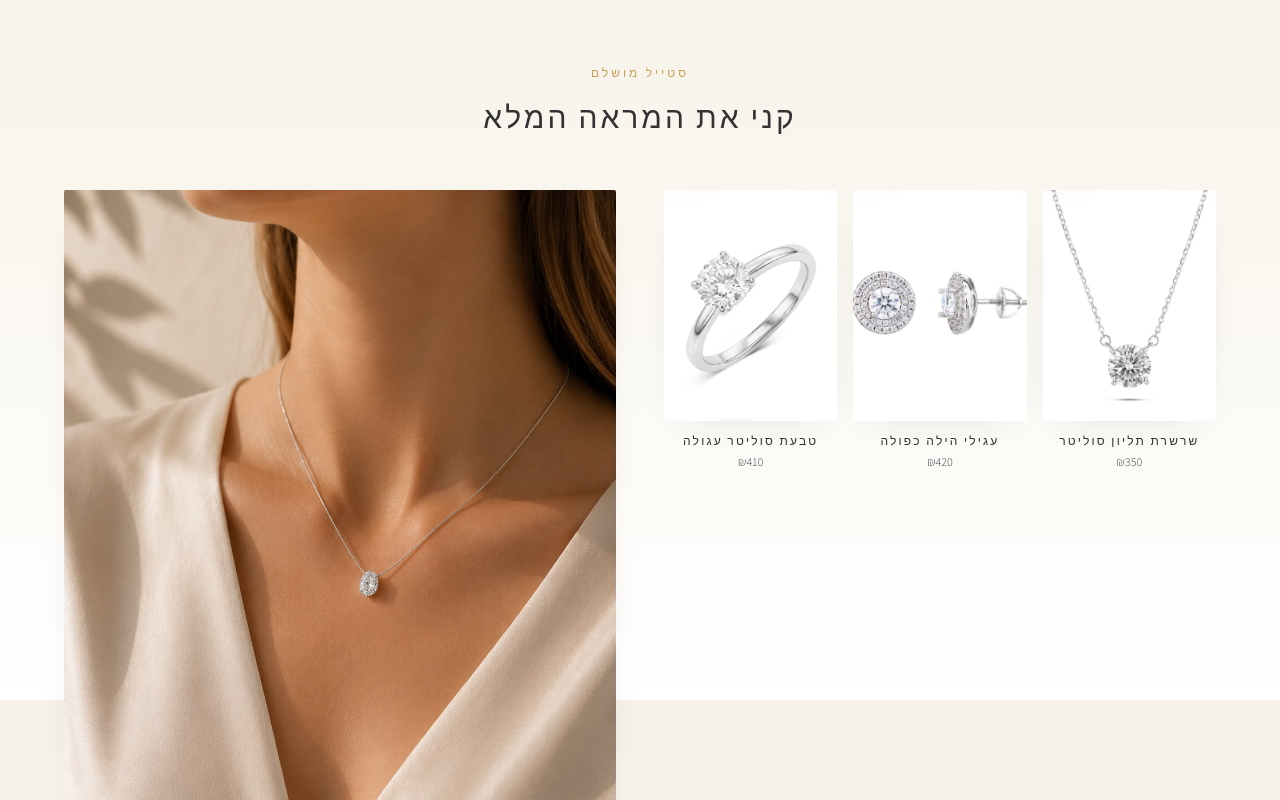
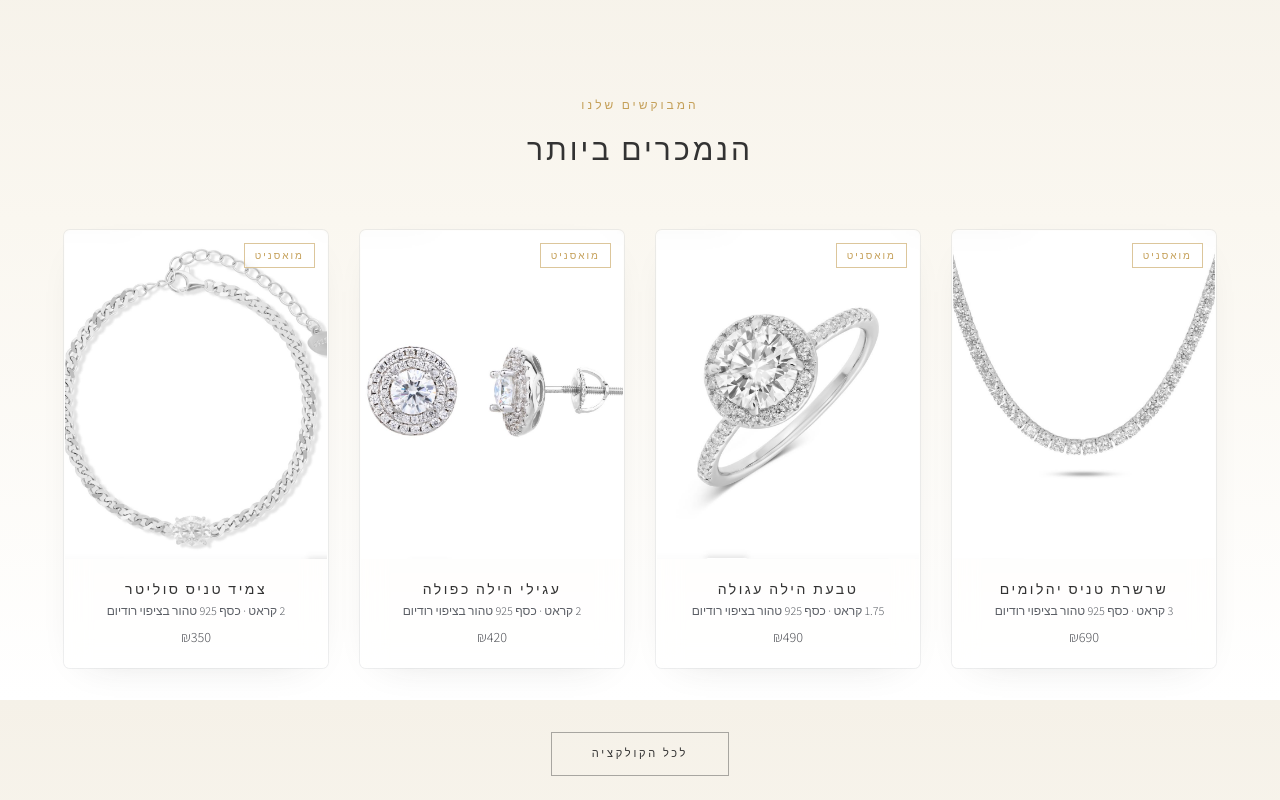
Before and after one commit to adiamatoa12-max/oridor-jewelry, a Next.js app: page / in a window 1280 px wide. Shown: the part 4900-5700 px from the top of the page. Built offline with nearby package versions, Linux system fonts and the light colour scheme.

Commit message:
Replace 'Shop the Full Look' with minimalist 'הנמכרים ביותר' bestsellers row
- Remove ShopTheLook section + orphaned file
- Add Bestsellers: clean 4-product, product-only row on light bg with generous padding

Co-Authored-By: Claude Opus 4.8 <noreply@anthropic.com>

```diff
--- a/app/page.tsx
+++ b/app/page.tsx
@@ -8,7 +8,7 @@ import PremiumFooter from "@/components/PremiumFooter";
 import Hero from "@/components/Hero";
 import Marquee from "@/components/Marquee";
 import EditorialFeature from "@/components/EditorialFeature";
-import ShopTheLook from "@/components/ShopTheLook";
+import Bestsellers from "@/components/Bestsellers";
 import SignatureSets from "@/components/SignatureSets";
 import Unboxing from "@/components/Unboxing";
 import MoissanitePreview from "@/components/MoissanitePreview";
@@ -32,7 +32,8 @@ export default function Home() {
       <Reveal><SplitPromoBanners /></Reveal>
 
       <Reveal><EditorialFeature /></Reveal>
-      <Reveal><ShopTheLook /></Reveal>
+      {/* Bestsellers — clean product-only row */}
+      <Reveal><Bestsellers /></Reveal>
       <Reveal><CustomerReviews /></Reveal>
       <Reveal><Unboxing /></Reveal>
       {/* Quality values — trust-building section just above the footer */}
--- /dev/null
+++ b/components/Bestsellers.tsx
@@ -0,0 +1,36 @@
+import Link from "next/link";
+import MoissaniteGrid, { type MoissaniteProduct } from "./MoissaniteGrid";
+import products from "@/data/moissanite_collection.json";
+
+// Four top sellers — chosen across categories so the jewelry leads.
+const TOP_IDS = ["matan-16", "matan-11", "matan-24", "matan-1"];
+
+/**
+ * "הנמכרים ביותר" — a clean, minimalist row of four top products on a light
+ * background. Just the jewelry, no lifestyle imagery.
+ */
+export default function Bestsellers() {
+  const all = products as MoissaniteProduct[];
+  const top = TOP_IDS.map((id) => all.find((p) => p.id === id)).filter(
+    Boolean,
+  ) as MoissaniteProduct[];
+
+  return (
+    <section className="mx-auto max-w-7xl px-6 py-24 sm:px-10 lg:px-16 lg:py-36">
+      <div className="mb-14 text-center">
+        <p className="mb-3 text-xs tracking-[0.25em] text-gold">המבוקשים שלנו</p>
+        <h2 className="text-3xl font-light leading-relaxed tracking-widest text-charcoal">
+          הנמכרים ביותר
+        </h2>
+      </div>
+
+      <MoissaniteGrid products={top} />
+
+      <div className="mt-16 text-center">
+        <Link href="/collection/moissanite" className="btn-ghost">
+          לכל הקולקציה
+        </Link>
+      </div>
+    </section>
+  );
+}
--- a/components/ShopTheLook.tsx
+++ /dev/null
@@ -1,116 +0,0 @@
-"use client";
-
-import Image from "next/image";
-import Link from "next/link";
-import { useCart } from "./CartContext";
-
-// Editorial lifestyle portrait — the model wearing the full set.
-const MODEL_IMAGE = encodeURI("/photo/קולקצית.jpeg");
-
-// The individual pieces she is wearing — close-ups linking to each product.
-const PIECES = [
-  {
-    id: "matan-18",
-    name: "שרשרת תליון סוליטר",
-    price: 350,
-    image: "/photo/מתן 18.jpeg",
-    slug: "matan-18",
-  },
-  {
-    id: "matan-24",
-    name: "עגילי הילה כפולה",
-    price: 420,
-    image: "/photo/מתן 24.jpeg",
-    slug: "matan-24",
-  },
-  {
-    id: "matan-10",
-    name: "טבעת סוליטר עגולה",
-    price: 410,
-    image: "/photo/מתן 10.jpeg",
-    slug: "matan-10",
-  },
-].map((p) => ({ ...p, image: encodeURI(p.image) }));
-
-const formatPrice = (n: number) => `₪${n.toLocaleString("he-IL")}`;
-const setTotal = PIECES.reduce((sum, p) => sum + p.price, 0);
-
-/**
- * "Shop the Full Look" — a two-column editorial section: the model image on one
- * side, a 3-up grid of the exact pieces she's wearing on the other, with CTAs to
- * add the whole set to the cart or browse the items.
- */
-export default function ShopTheLook() {
-  const { addItem, openCart } = useCart();
-
-  const addFullSet = () => {
-    PIECES.forEach((p) =>
-      addItem({ id: p.id, title: p.name, price: p.price, image: p.image }),
-    );
-    openCart();
-  };
-
-  return (
-    <section className="mx-auto max-w-7xl px-6 py-20 sm:px-10 lg:px-16 lg:py-28">
-      <div className="mb-12 text-center">
-        <p className="mb-3 text-xs tracking-[0.25em] text-gold">סטייל מושלם</p>
-        <h2 className="text-3xl font-light leading-relaxed tracking-widest text-charcoal">
-          קני את המראה המלא
-        </h2>
-      </div>
-
-      <div className="grid grid-cols-1 items-stretch gap-8 lg:grid-cols-2 lg:gap-12">
-        {/* Left (visually): model image — kept first in DOM so it leads on mobile */}
-        <div className="relative aspect-[3/4] w-full overflow-hidden rounded-sm bg-beige shadow-card lg:order-2">
-          <Image
-            src={MODEL_IMAGE}
-            alt="דוגמנית עונדת את הסט המלא מקולקציית Oridor"
-            fill
-            sizes="(min-width: 1024px) 50vw, 100vw"
-            className="object-cover object-center"
-            priority={false}
-          />
-        </div>
-
-        {/* Right (visually): 3-up grid of the pieces she's wearing */}
-        <div className="flex flex-col lg:order-1">
-          <div className="grid flex-1 grid-cols-3 gap-3 lg:gap-4">
-            {PIECES.map((p) => (
-              <Link
-                key={p.id}
-                href={`/collection/moissanite/${p.slug}`}
-                className="group flex flex-col"
-              >
-                <div className="relative aspect-[3/4] w-full overflow-hidden rounded-sm bg-[#F8F8F8] shadow-card">
-                  <Image
-                    src={p.image}
-                    alt={p.name}
-                    fill
-                    sizes="(min-width: 1024px) 200px, 33vw"
-                    className="object-cover object-center transition-transform duration-700 ease-cinematic group-hover:scale-105"
-                  />
-                </div>
-                <p className="mt-3 text-center text-xs font-normal leading-snug tracking-wide text-charcoal">
-                  {p.name}
-                </p>
-                <p className="mt-1 text-center text-xs font-light text-graphite">
-                  {formatPrice(p.price)}
-                </p>
-              </Link>
-            ))}
-          </div>
-
-          {/* CTAs */}
-          <div className="mt-8 flex flex-col gap-3 sm:flex-row">
-            <button type="button" onClick={addFullSet} className="btn-primary flex-1">
-              הוסף את כל הסט לסל · {formatPrice(setTotal)}
-            </button>
-            <Link href="/collection/moissanite" className="btn-ghost flex-1 text-center">
-              צפה בפריטים
-            </Link>
-          </div>
-        </div>
-      </div>
-    </section>
-  );
-}
```
